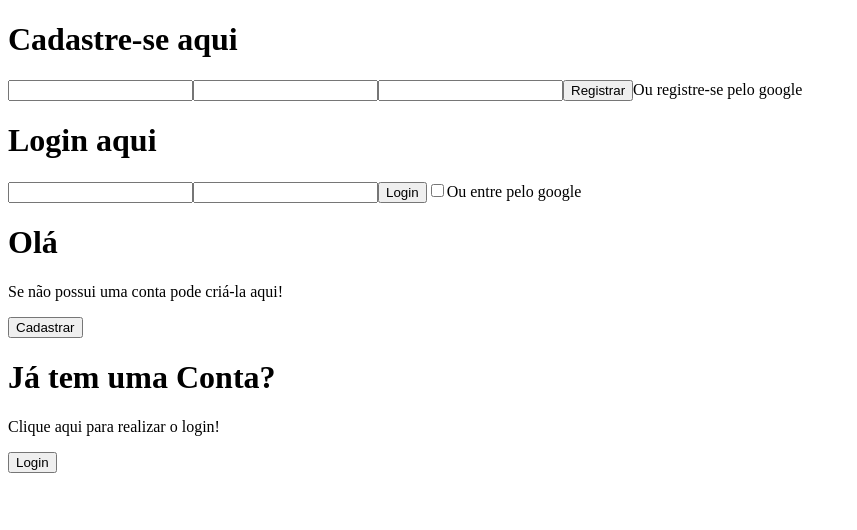
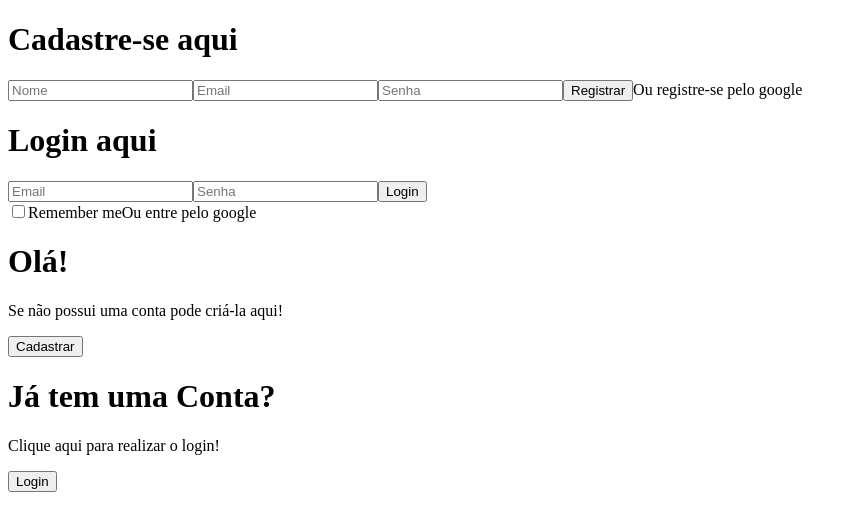
Before and after one commit to DoomerO/WillChair, a React (Vite) app in the folder TCCofc/: page /login in a window 1280 px wide. Shown: the top 530 px of the page, without its empty margins (0-857 px from the left). Built offline with nearby package versions, Linux system fonts and the light colour scheme.

Commit message:
Add files via upload

```diff
--- a/TCCofc/src/pages/Login.tsx
+++ b/TCCofc/src/pages/Login.tsx
@@ -1,39 +1,54 @@
+import '../styles/pages/Login.css';
+import { useState } from 'react';
+
 const Login = () => {
+
+    const [rightShow, setShow] = useState('')
+
+    function activateRight() {
+        if (rightShow == "") {setShow("show-right")} else {setShow("")};
+    }
+
     return (
-        <div>
-            <div id="Register-Section">
+        <div id="logPage">
+            <div id="container" className={rightShow}>
+                <div id="Register-Section" className='formSection'>
                     <form action="#">
                         <h1>Cadastre-se aqui</h1>
-                    <input type="text" name="name"/>
-                    <input type="email" name="mail" pattern=""/>
-                    <input type="password" name="password"/>
-                    <input type="submit" value="Registrar"/>
+                        <input type="text" name="name" placeholder='Nome'/>
+                        <input type="email" name="mail" pattern="" placeholder='Email'/>
+                        <input type="password" name="password" placeholder='Senha'/>
+                        <input type="submit" className='btn' value="Registrar"/>
                         <span>Ou registre-se pelo google</span>
                     </form>
                 </div>
 
-            <div id="Login-Section">
+                <div id="Login-Section" className='formSection'>
                     <form action="#">
                         <h1>Login aqui</h1>
-                    <input type="email" name="mail" pattern=""/>
-                    <input type="password" name="password"/>
-                    <input type="submit" value="Login"/>
-                    <input type="checkbox"></input>
+                        <input type="email" name="mail" pattern="" placeholder='Email'/>
+                        <input type="password" name="password" placeholder='Senha'/>
+                        <input className='btn' type="submit" value="Login"/>
+                        <div id="content">
+                            <input type="checkbox" id="checkbox"></input>
+                            <label>Remember me</label>
                             <span>Ou entre pelo google</span>
+                        </div>
                     </form>
                 </div>
 
                 <div id="overlay-container">
                     <div id="overlay">
-                    <div id="overlay-Left">
-                        <h1>Olá</h1>
+                        <div id="overlay-Left" className='overlay-panel'>
+                            <h1 className="title">Olá!</h1>
                             <p>Se não possui uma conta pode criá-la aqui!</p>
-                        <button>Cadastrar</button>
+                            <button className="ghost" onClick={activateRight}>Cadastrar</button>
                         </div>
-                    <div id="overlay-Right">
-                        <h1>Já tem uma Conta?</h1>
+                        <div id="overlay-Right" className='overlay-panel'>
+                            <h1 className="title">Já tem uma Conta?</h1>
                             <p>Clique aqui para realizar o login!</p>
-                        <button>Login</button>
+                            <button className="ghost" onClick={activateRight}>Login</button>
+                        </div>
                     </div>
                 </div>
             </div>
```
Lines whose indentation alone changed are shown as unchanged.
